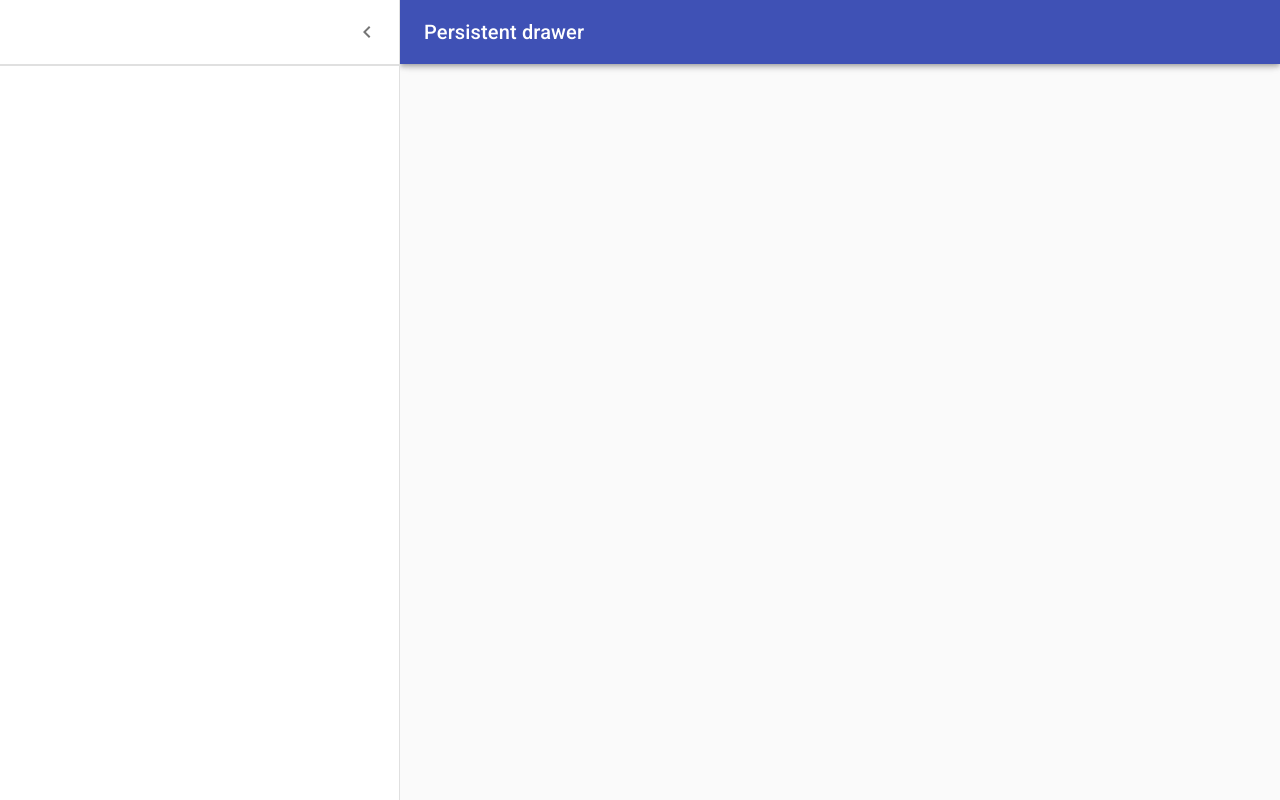
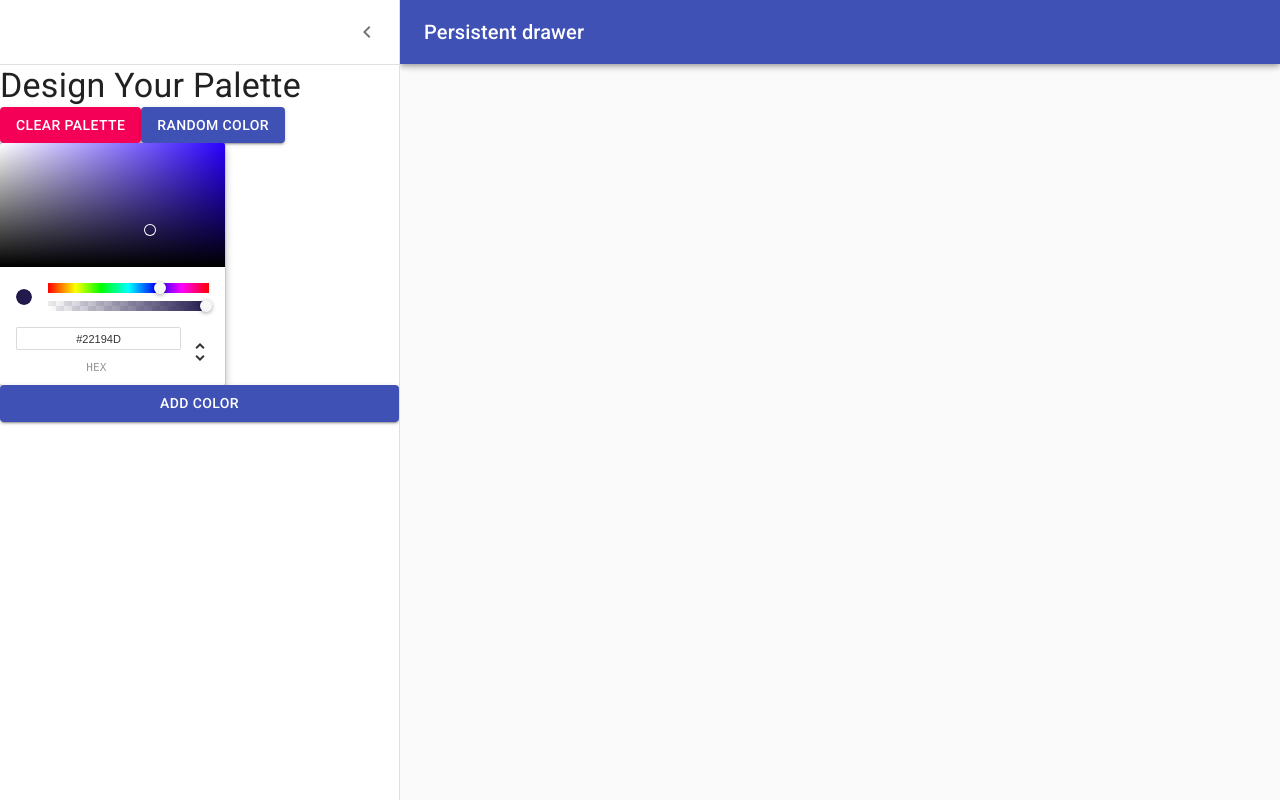
Before and after one commit to codebrew23/colors-app, a React (Create React App) app: page /palette/new in a window 1280 px wide. Both pictures are taken after a click on the button "Open drawer". Built offline with nearby package versions, Linux system fonts and the light colour scheme.

Commit message:
add color picker and buttons to drawer again

```diff
--- a/src/NewPaletteForm.js
+++ b/src/NewPaletteForm.js
@@ -10,6 +10,8 @@ import Divider from '@material-ui/core/Divider';
 import IconButton from '@material-ui/core/IconButton';
 import MenuIcon from '@material-ui/icons/Menu';
 import ChevronLeftIcon from '@material-ui/icons/ChevronLeft';
+import Button from '@material-ui/core/Button'
+import { ChromePicker } from 'react-color'
 
 const drawerWidth = 400;
 
@@ -124,7 +126,13 @@ class NewPaletteForm extends Component {
             </IconButton>
           </div>
           <Divider />
-          <Divider />
+          <Typography variant='h4'> Design Your Palette </Typography>
+          <div>
+            <Button variant="contained" color="secondary">Clear Palette</Button>
+            <Button variant="contained" color="primary">Random color</Button>
+          </div>
+          <ChromePicker onChangeComplete={(newColor) => console.log(newColor)}/>
+          <Button variant="contained" color="primary">Add color</Button>
         </Drawer>
         <main
           className={classNames(classes.content, {
```
